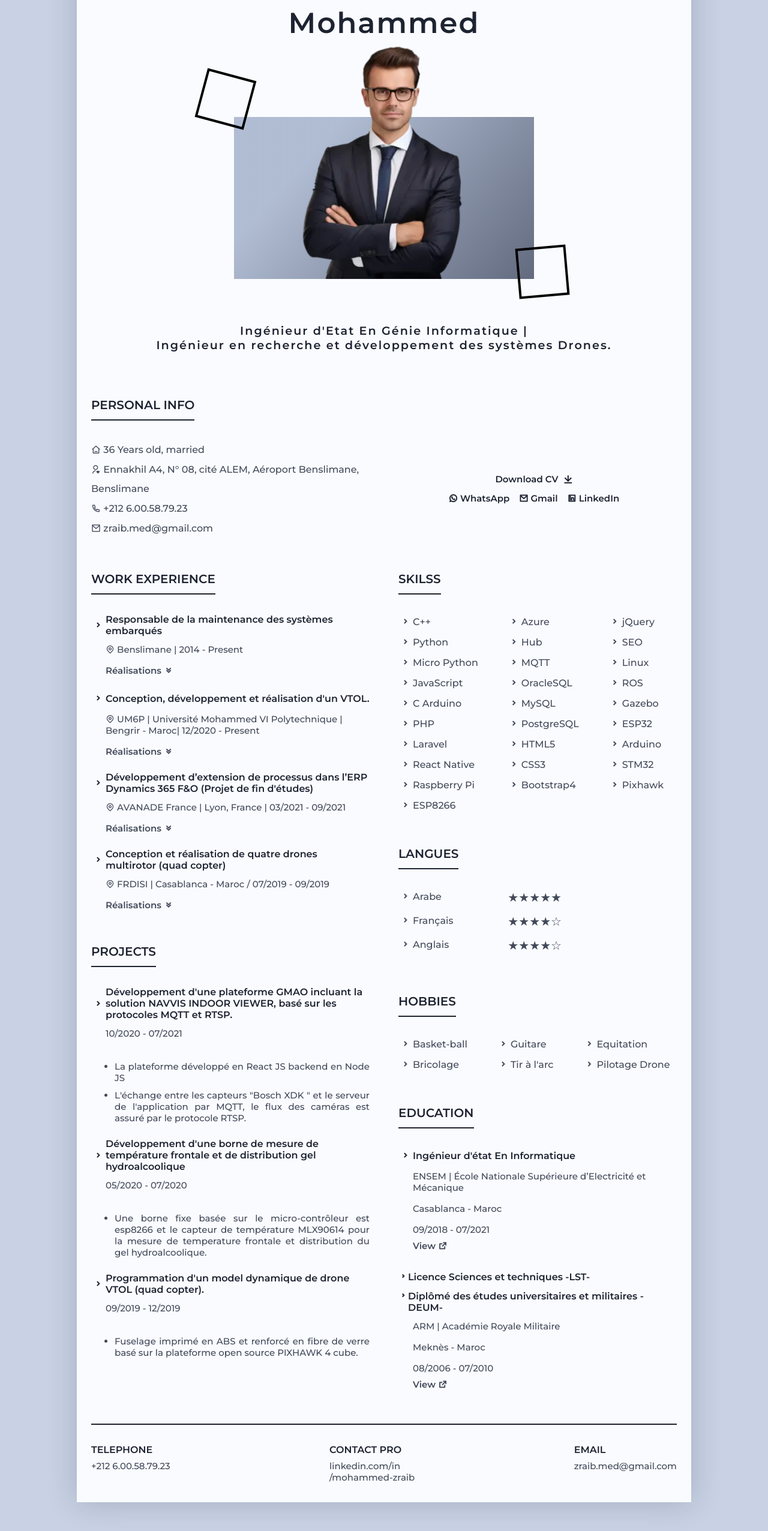
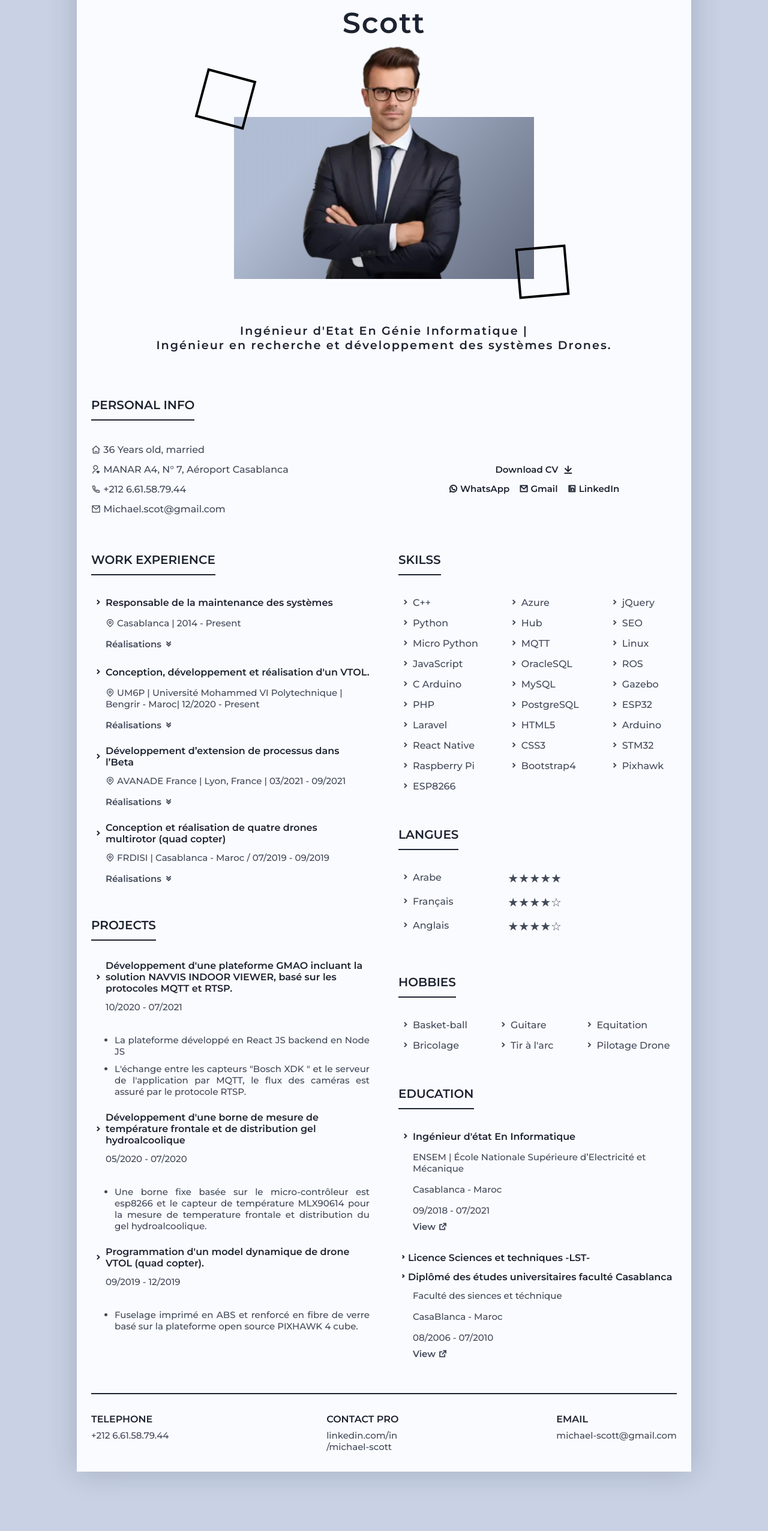
Before and after one commit to pro-boost/CV, a plain HTML site: page index.html in a window 1280 px wide. Shown: the part 225-2777 px from the top of the page at 60% size. After the commit the page ends 2726 px from the top, so only its background shows below. Drawn offline with nearby package versions, Linux system fonts and the light colour scheme.

Commit message:
update text

```diff
--- a/index.html
+++ b/index.html
@@ -93,9 +93,9 @@
         <section class="home" id="home">
           <div class="home__container grid">
             <h1 class="home__name">
-              Mr. ZRAIB
+              Mr. Michael
               <br />
-              Mohammed
+              Scott
             </h1>
 
             <div class="home__blob">
@@ -154,15 +154,15 @@
               </p>
               <p>
                 <i class="ri-user-heart-line"></i>
-                Ennakhil A4, N° 08, cité ALEM, Aéroport Benslimane, Benslimane
+                MANAR A4, N° 7, Aéroport Casablanca
               </p>
               <p>
                 <i class="ri-phone-line"></i>
-                +212 6.00.58.79.23
+                +212 6.61.58.79.44
               </p>
               <p>
                 <i class="ri-mail-line"></i>
-                zraib.med@gmail.com
+                Michael.scot@gmail.com
               </p>
             </div>
             <div class="about__container-right">
@@ -177,7 +177,7 @@
               <ul class="about__social">
                 <li>
                   <a
-                    href="https://wa.me/212600587923"
+                    href="https://wa.me/212661587944"
                     class="about__social-link"
                     target="_blank">
                     <i class="ri-whatsapp-line"></i>
@@ -186,7 +186,7 @@
                 </li>
                 <li>
                   <a
-                    href="https://mail.google.com/mail/u/0/?view=cm&fs=1&to=zraib.med@gmail.com"
+                    href="https://mail.google.com/mail/u/0/?view=cm&fs=1&to=michael.scot@gmail.com"
                     class="about__social-link"
                     target="_blank">
                     <i class="ri-mail-line"></i>
@@ -195,7 +195,7 @@
                 </li>
                 <li>
                   <a
-                    href="https://www.linkedin.com/in/mohammed-zraib"
+                    href="https://www.linkedin.com/in/michael-scott"
                     class="about__social-link"
                     target="_blank">
                     <i class="ri-linkedin-box-line"></i>
@@ -216,13 +216,13 @@
                 <div>
                   <h2 class="resume__title">
                     <i class="ri-arrow-drop-right-line"></i>
-                    Responsable de la maintenance des systèmes embarqués
+                    Responsable de la maintenance des systèmes
                   </h2>
 
                   <div class="resume__data">
                     <span>
                       <i class="ri-map-pin-line"></i>
-                      Benslimane | 2014 - Present
+                      Casablanca | 2014 - Present
                     </span>
                     <span
                       class="resume__button-link"
@@ -234,9 +234,8 @@
                     </span>
                     <ul id="list1" class="resume__data-ul">
                       <li class="resume__data-li">
-                        Reparation des systèmes embarqués de l'unité et
-                        protection des systèmes d'information et de
-                        communication.
+                        Reparation des systèmes embarqués et protection des
+                        systèmes d'information et de communication.
                       </li>
                     </ul>
                   </div>
@@ -266,7 +265,7 @@
                       <li class="resume__data-li">
                         Développement des modes de camera, géolocalisation en
                         python compatible ROS. Test et validation sur
-                        environnement de simulation GAZEBO .
+                        environnement de simulation Alfa .
                       </li>
                     </ul>
                   </div>
@@ -275,8 +274,7 @@
                 <div>
                   <h2 class="resume__title">
                     <i class="ri-arrow-drop-right-line"></i>
-                    Développement d’extension de processus dans l’ERP Dynamics
-                    365 F&O (Projet de fin d'études)
+                    Développement d’extension de processus dans l’Beta
                   </h2>
 
                   <div class="resume__data">
@@ -637,13 +635,13 @@
                     </span>
                     <span class="resume__title-dimploma">
                       <i class="ri-arrow-drop-right-line"></i>
-                      Diplômé des études universitaires et militaires -DEUM-
+                      Diplômé des études universitaires faculté Casablanca
                     </span>
                   </h2>
 
                   <div class="resume__data">
-                    <span>ARM | Académie Royale Militaire</span>
-                    <span>Meknès - Maroc</span>
+                    <span>Faculté des siences et téchnique</span>
+                    <span>CasaBlanca - Maroc</span>
                     <span>08/2006 - 07/2010</span>
 
                     <a href="#" target="_blank" class="resume__button-link">
@@ -667,19 +665,19 @@
               href="https://wa.me/212600587923"
               class="footer__link"
               target="_blank">
-              +212 6.00.58.79.23
+              +212 6.61.58.79.44
             </a>
           </div>
 
           <div>
             <h3 class="footer__title">CONTACT PRO</h3>
             <a
-              href="https://www.linkedin.com/in/mohammed-zraib"
+              href="https://www.linkedin.com/in/micael-scott"
               class="footer__link"
               target="_blank">
               linkedin.com/in
               <br />
-              /mohammed-zraib
+              /michael-scott
             </a>
           </div>
 
@@ -689,7 +687,7 @@
               href="https://mail.google.com/mail/u/0/?view=cm&fs=1&to=zraib.med@gmail.com"
               class="footer__link"
               target="_blank">
-              zraib.med@gmail.com
+              michael-scott@gmail.com
             </a>
           </div>
         </div>
```
